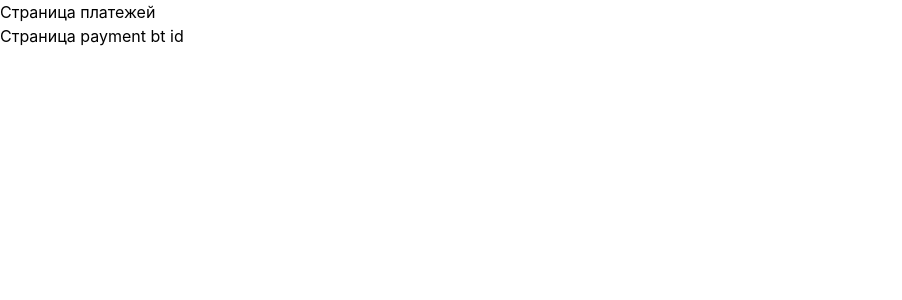
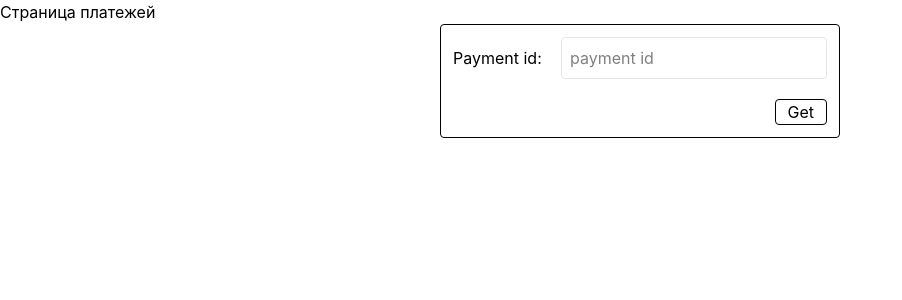
Before and after one commit to sayat05/payment_form, a Vue app in the folder Front_PaymentForm/: page /payments/getById in a window 1280 px wide. Shown: the top 300 px of the page, without its empty margins (0-902 px from the left). Built offline with nearby package versions, Linux system fonts and the light colour scheme.

Commit message:
#17
1) Реализовал страницу

```diff
--- a/Front_PaymentForm/src/pages/payments/PaymentGetByIdPage.vue
+++ b/Front_PaymentForm/src/pages/payments/PaymentGetByIdPage.vue
@@ -1,10 +1,41 @@
 <template>
-    Страница payment bt id
+    <form @submit.prevent="getById" class="border rounded w-100 p-3 flex flex-col gap-5 !mx-auto">
+        <div class="flex items-center justify-between">
+            <label>Payment id:</label>
+            <my-input v-model="paymentId" type="number" placeholder="payment id"/>
+        </div>
+
+        <my-button class="self-end">Get</my-button>
+    </form>
+
+    <div v-if="isPaymentCard">
+        <payment-card :payment="paymentStore.payment" class="!mx-auto"/>
+    </div>
+
 </template>
 
 <script>
+import {usePaymentStore} from "@/pinies/paymentStore.js";
+import PaymentCard from "@/components/PaymentCard.vue";
+
 export default {
-    name: "PaymentGetByIdPage"
+    name: "PaymentGetByIdPage",
+    components: {
+        PaymentCard
+    },
+    data() {
+        return {
+            paymentStore: usePaymentStore(),
+            paymentId: '',
+            isPaymentCard: false
+        }
+    },
+    methods: {
+        getById() {
+            this.paymentStore.getById(this.paymentId);
+            this.isPaymentCard = true;
+        }
+    }
 }
 </script>
 
```
